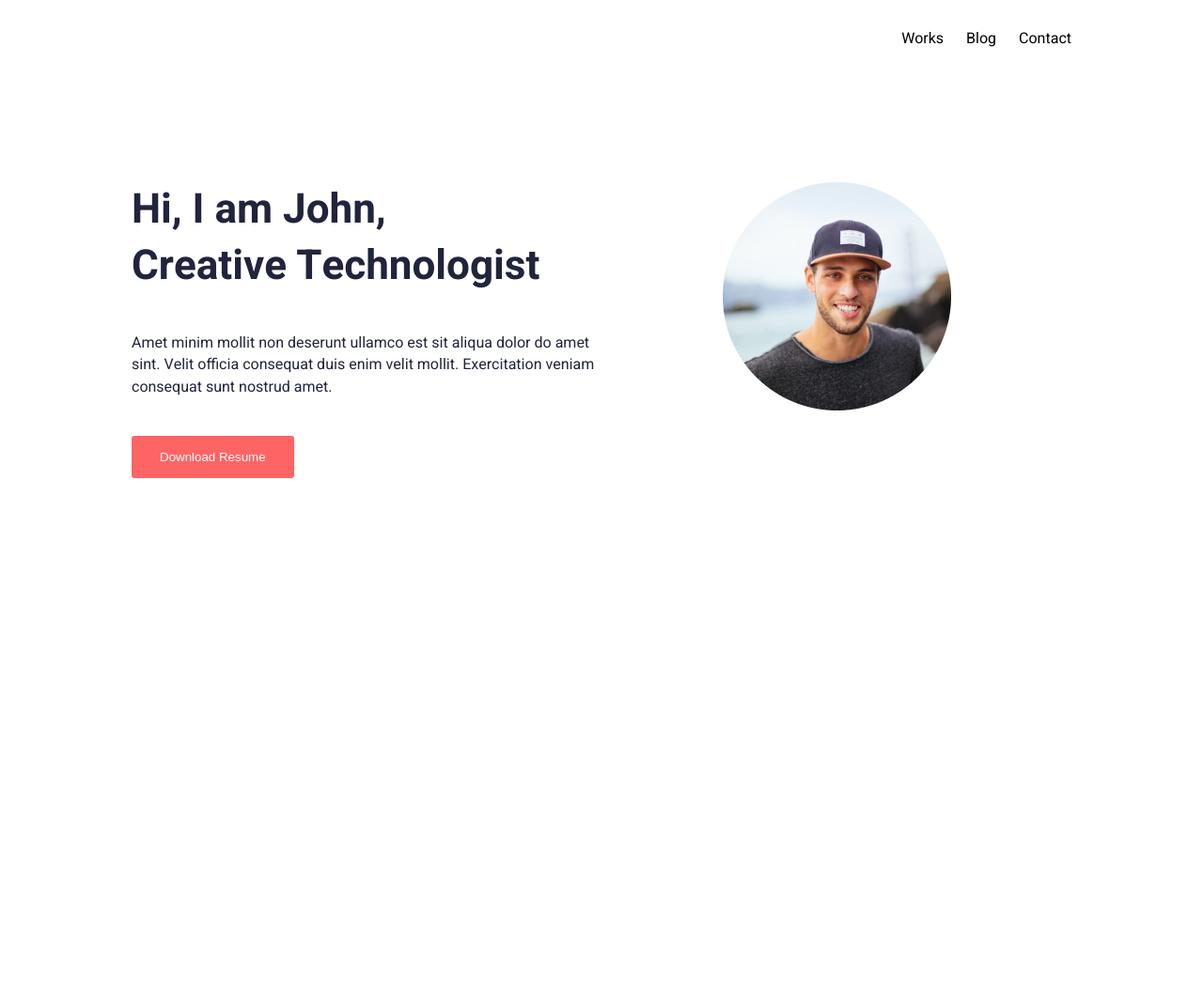
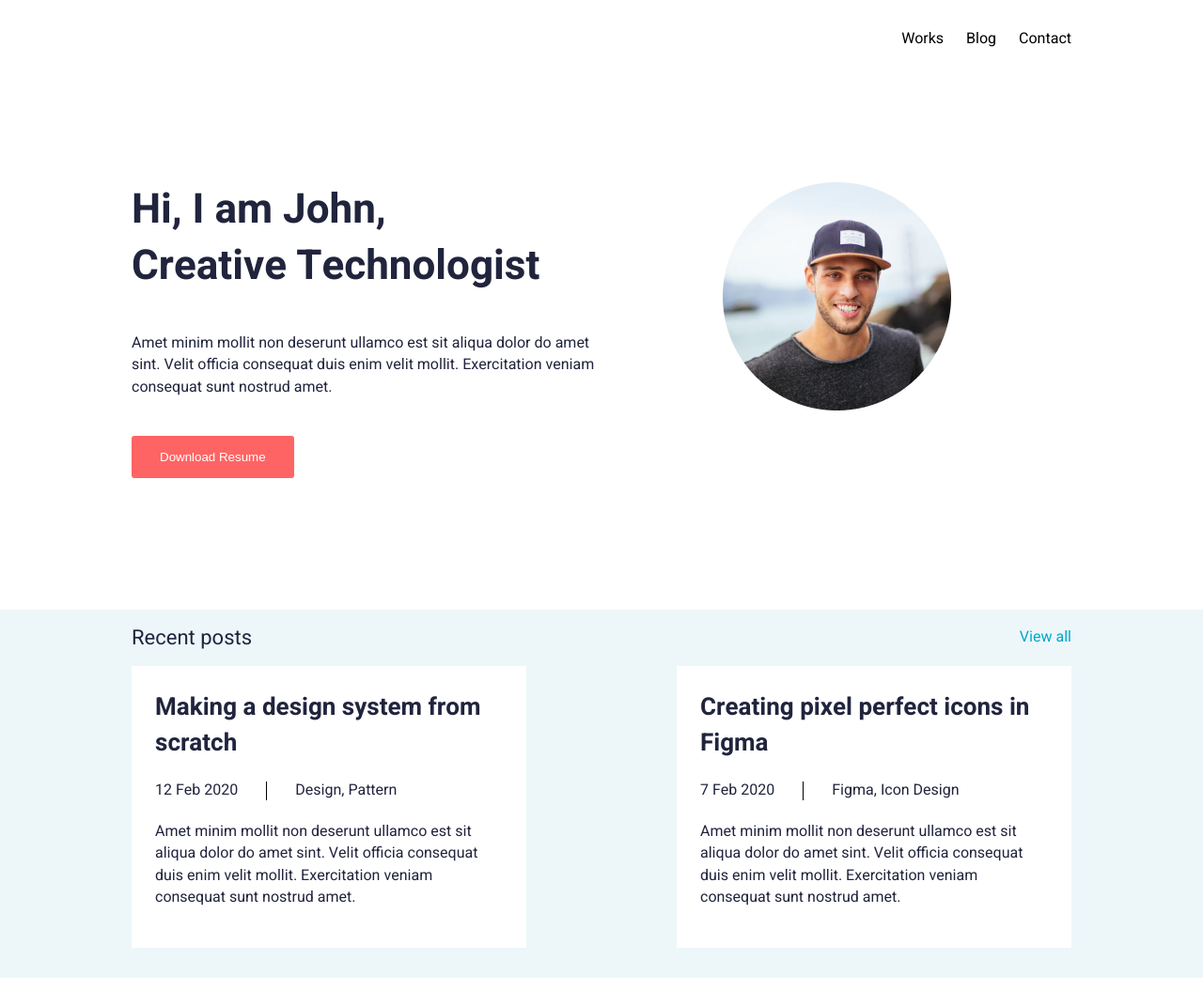
Before and after one commit to rsv-k/Minimal-sleek, a website: page index.html in a window 1280 px wide. Shown: the whole page at 94% size. Before the commit the page ends 800 px from the top, so only its background shows below. Drawn offline with nearby package versions, Linux system fonts and the light colour scheme; files that its build step writes are made by us from their sources.

Commit message:
add recent posts section

```diff
--- a/index.html
+++ b/index.html
@@ -41,5 +41,46 @@
 				<img src="/img/person.png" alt="Person " class="hero__img" />
 			</div>
 		</section>
+
+		<section class="recent-posts">
+			<div class="recent-posts__header">
+				<h4 class="heading-4">Recent posts</h4>
+				<a href="#" class="recent-posts__link">View all</a>
+			</div>
+
+			<div class="recent-posts__content">
+				<div class="post">
+					<h3 class="heading-3">Making a design system from scratch</h3>
+
+					<div class="post__info">
+						<span class="post__date">12 Feb 2020</span>
+						<span class="post__divider"></span>
+						<span class="post__genres">Design, Pattern</span>
+					</div>
+
+					<p class="post__text">
+						Amet minim mollit non deserunt ullamco est sit aliqua dolor do
+						amet sint. Velit officia consequat duis enim velit mollit.
+						Exercitation veniam consequat sunt nostrud amet.
+					</p>
+				</div>
+
+				<div class="post">
+					<h3 class="heading-3">Creating pixel perfect icons in Figma</h3>
+
+					<div class="post__info">
+						<span class="post__date">7 Feb 2020</span>
+						<span class="post__divider"></span>
+						<span class="post__genres">Figma, Icon Design</span>
+					</div>
+
+					<p class="post__text">
+						Amet minim mollit non deserunt ullamco est sit aliqua dolor do
+						amet sint. Velit officia consequat duis enim velit mollit.
+						Exercitation veniam consequat sunt nostrud amet.
+					</p>
+				</div>
+			</div>
+		</section>
 	</body>
 </html>
--- a/scss/base/_base.scss
+++ b/scss/base/_base.scss
@@ -14,11 +14,13 @@ html {
 .container {
 	display: grid;
 	grid-template-columns:
+		[full-start]
 		minmax(6rem, 1fr)
 		[center-start]
-		repeat(10, 10rem)
+		repeat(10, minmax(min-content, 10rem))
 		[center-end]
-		minmax(6rem, 1fr);
+		minmax(6rem, 1fr)
+		[full-end];
 	padding: 3rem 0;
 	grid-row-gap: 14rem;
 
--- a/scss/base/_typography.scss
+++ b/scss/base/_typography.scss
@@ -23,3 +23,9 @@ body {
 	font-weight: 700;
 	line-height: 3.8rem;
 }
+
+.heading-4 {
+	font-size: 2.2rem;
+	line-height: 6rem;
+	font-weight: 400;
+}
--- a/scss/components/_button.scss
+++ b/scss/components/_button.scss
@@ -4,4 +4,5 @@
 	background-color: $color-red-1;
 	color: $color-white-1;
 	padding: 1.5rem 3rem;
+	cursor: pointer;
 }
--- /dev/null
+++ b/scss/components/_post.scss
@@ -0,0 +1,25 @@
+.post {
+	max-width: 42rem;
+	min-height: 30rem;
+	background-color: $color-white-1;
+	padding: 2.5rem;
+
+	&__info {
+		margin: 2rem 0;
+		display: flex;
+		align-items: center;
+	}
+
+	&__divider {
+		display: block;
+		height: 20px;
+		width: 1px;
+		background-color: $color-black-1;
+		line-height: 2rem;
+		margin: 0 3rem;
+	}
+
+	&__text {
+		line-height: 2.35rem;
+	}
+}
--- /dev/null
+++ b/scss/pages/_home.scss
@@ -0,0 +1,36 @@
+.recent-posts {
+	grid-column: full-start / full-end;
+
+	display: grid;
+	grid-template-columns:
+		minmax(6rem, 1fr)
+		[center-start]
+		repeat(10, minmax(min-content, 10rem))
+		[center-end]
+		minmax(6rem, 1fr);
+	background-color: $color-grey-light-1;
+	padding-bottom: 3.2rem;
+
+	&__header {
+		grid-column: center-start / center-end;
+		display: flex;
+		justify-content: space-between;
+		align-items: center;
+	}
+
+	&__link {
+		color: $color-blue-1;
+		text-decoration: none;
+		line-height: 2.35rem;
+	}
+
+	&__content {
+		grid-row: 2;
+		grid-column: center-start / center-end;
+
+		display: grid;
+		grid-gap: 2rem;
+		grid-template-columns: repeat(auto-fit, 42rem);
+		justify-content: space-between;
+	}
+}
--- a/scss/style.scss
+++ b/scss/style.scss
@@ -6,4 +6,7 @@
 @import './layouts/header';
 @import './layouts/hero';
 
+@import './pages/home';
+
 @import './components/button';
+@import './components/post';
```
